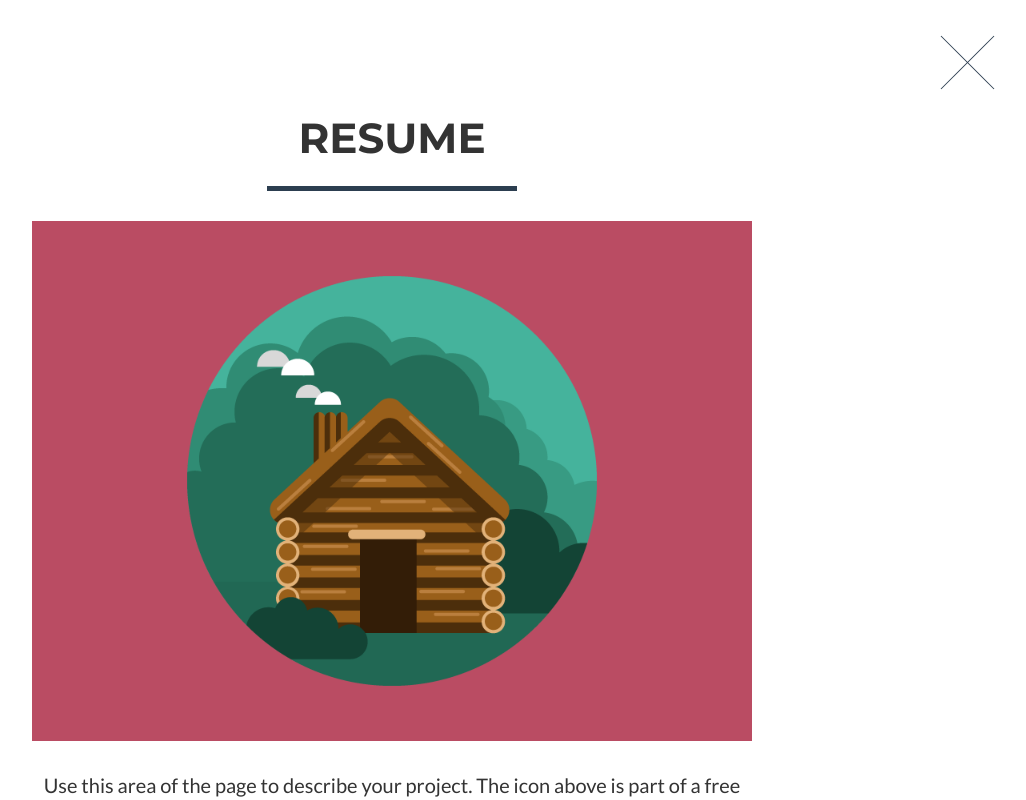
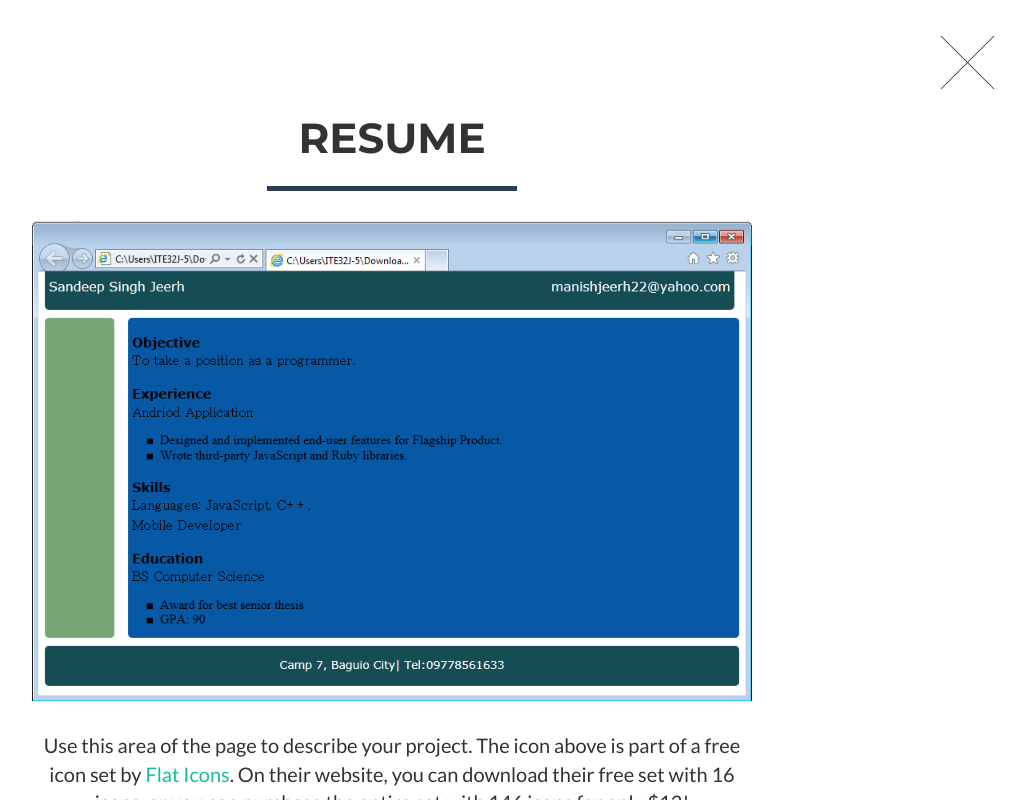
Before and after one commit to jeerhsandeep/jeerhsandeep.github.io, a website: page index.html in a window 1280 px wide. Both pictures are taken after a click on the link 250 px from the left and 1102 px from the top of the page. Shown: the part 702-1502 px from the top of the page, without its empty margins (248-1274 px from the left). Drawn offline with nearby package versions, Linux system fonts and the light colour scheme; files that its build step writes are made by us from their sources.

Commit message:
Update index.html

```diff
--- a/index.html
+++ b/index.html
@@ -306,7 +306,7 @@
                         <div class="modal-body">
                             <h2>Resume</h2>
                             <hr class="star-primary">
-                            <img src="img/portfolio/cabin.png" class="img-responsive img-centered" alt="">
+                            <img src="img/portfolio/resume.png" class="img-responsive img-centered" alt="">
                             <p>Use this area of the page to describe your project. The icon above is part of a free icon set by <a href="https://sellfy.com/p/8Q9P/jV3VZ/">Flat Icons</a>. On their website, you can download their free set with 16 icons, or you can purchase the entire set with 146 icons for only $12!</p>
                             <ul class="list-inline item-details">
                                 <li>Client:
```
